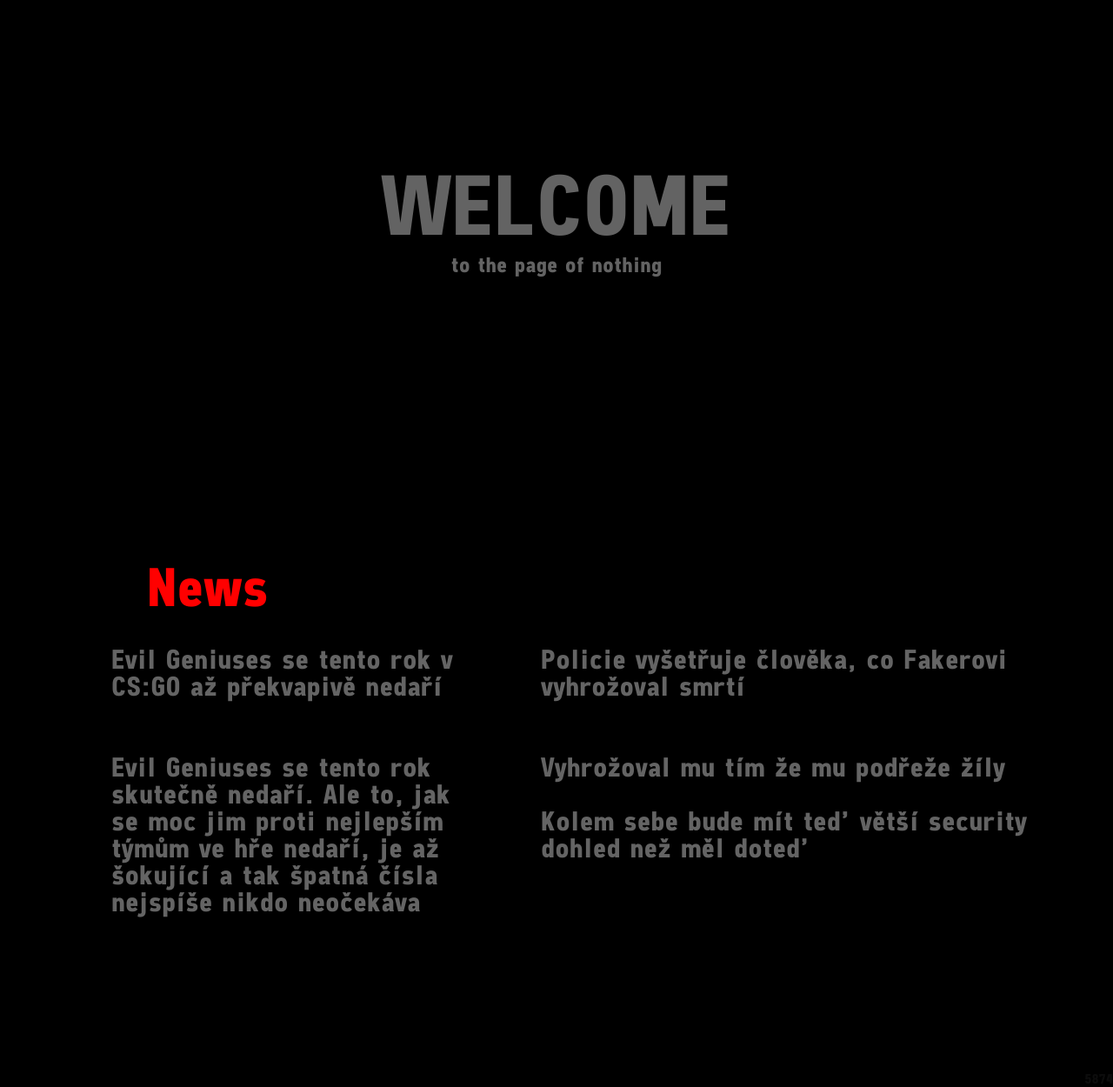
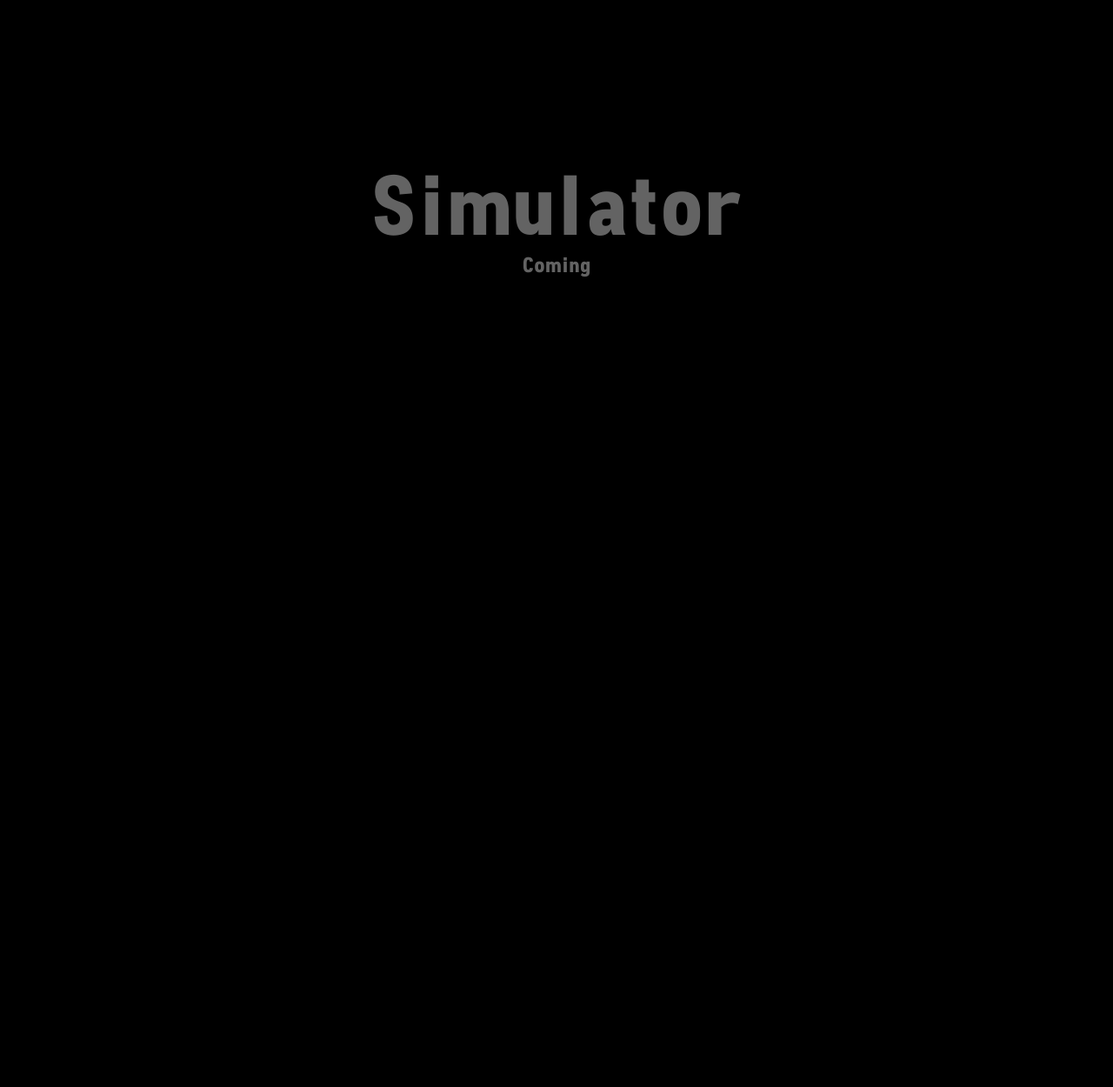
Before and after one commit to AdamBurdik/page_of_nothing, a Flask app: page / in a window 1280 px wide. Shown: the part 142-1392 px from the top of the page at 87% size. After the commit the page ends 460 px from the top, so only its background shows below. Run offline with Flask 3, Linux system fonts and the light colour scheme.

Commit message:
Update index.html
update lol

```diff
--- a/templates/index.html
+++ b/templates/index.html
@@ -20,25 +20,11 @@
 
         <div class="title-area">
             <div class="title text">
-                WELCOME
+                Simulator
             </div>
             <div class="sub-title text">
-                to the page of nothing
+                Coming
             </div>
-        </div>
-
-        <div class="news-container">
-            <div class="header">
-                News
-            </div>
-            <div class="article-container">
-                <div class="article article-left">Evil Geniuses se tento rok v CS:GO až překvapivě nedaří<br> <br> <br>Evil Geniuses se tento rok skutečně nedaří. Ale to, jak se moc jim proti nejlepším týmům ve hře nedaří, je až šokující a tak špatná čísla nejspíše nikdo neočekáva</div>
-                <div class="article article-right">Policie vyšetřuje člověka, co Fakerovi vyhrožoval smrtí<br> <br> <br>Vyhrožoval mu tím že mu podřeže žíly <br> <br>Kolem sebe bude mít teď větší security dohled než měl doteď</div>
-            </div>
-        </div>
-
-        <div class="code">
-            5874
         </div>
 
     </body>
```
